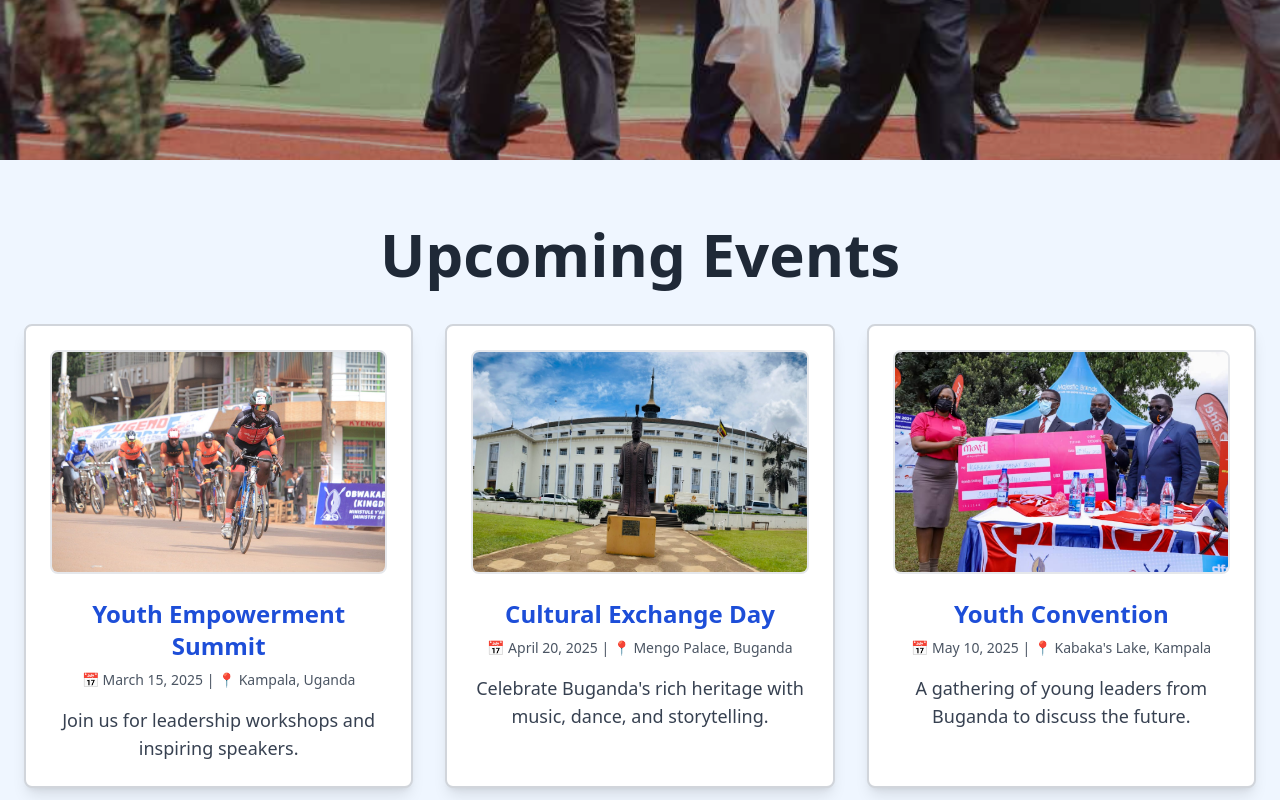
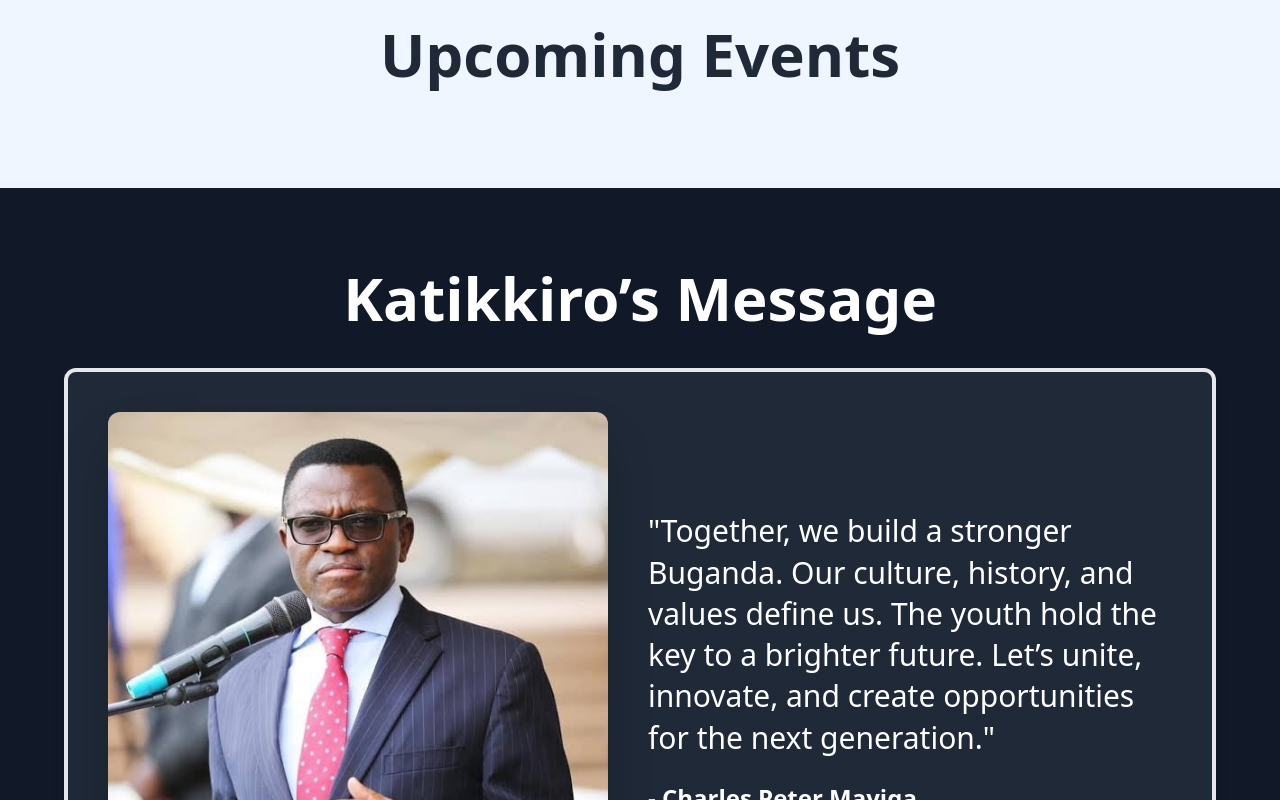
Before and after one commit to mperwe/buganda-yiyo, a React (Create React App) app: page / in a window 1280 px wide. Shown: the part 640-1440 px from the top of the page. Built offline with nearby package versions, Linux system fonts and the light colour scheme.

Commit message:
fxing slider images

```diff
--- a/src/pages/Home.js
+++ b/src/pages/Home.js
@@ -32,16 +32,16 @@ const Home = () => {
   return (
     <div className="bg-blue-50 min-h-screen">
       {/* Hero Section */}
-      <section className="relative w-full h-[100vh] pt-16">
+      <section className="relative w-full h-[75vh] pt-16">
         <Slider {...sliderSettings} className="absolute top-0 left-0 w-full h-full">
           {[Kabaka4, Kabaka3, bug10, bug1, bug4, bug5, bug9, bug7, bug8]
             .filter(Boolean) // Ensures no undefined values
             .map((image, index) => (
-              <div key={index} className="w-full h-[100vh] flex justify-center items-center relative">
+              <div key={index} className="w-full h-[75vh] flex justify-center items-center relative">
                 <img
                   src={image}
                   alt={`Slide ${index + 1}`}
-                  className="w-full h-full object-cover"
+                  className="w-full h-full object-cover border-8 border-blue-900"  // Dark blue border
                 />
                 <div className="absolute inset-0 bg-black/30 flex flex-col items-center justify-center text-white text-center">
                   <h1 className="text-5xl md:text-6xl font-bold tracking-tight">
@@ -67,48 +67,7 @@ const Home = () => {
         <h2 className="text-5xl md:text-6xl font-bold mb-10 text-gray-800">Upcoming Events</h2>
         <div className="grid grid-cols-1 sm:grid-cols-2 lg:grid-cols-3 gap-8 px-6">
           {[
-            {
-              img: bug9,
-              title: "Youth Empowerment Summit",
-              date: "March 15, 2025",
-              location: "Kampala, Uganda",
-              description: "Join us for leadership workshops and inspiring speakers.",
-            },
-            {
-              img: bug7,
-              title: "Cultural Exchange Day",
-              date: "April 20, 2025",
-              location: "Mengo Palace, Buganda",
-              description: "Celebrate Buganda's rich heritage with music, dance, and storytelling.",
-            },
-            {
-              img: bug8,
-              title: "Youth Convention",
-              date: "May 10, 2025",
-              location: "Kabaka's Lake, Kampala",
-              description: "A gathering of young leaders from Buganda to discuss the future.",
-            },
-            {
-              img: bug9,
-              title: "Buganda Heritage Exhibition",
-              date: "June 12, 2025",
-              location: "Buganda Kingdom",
-              description: "Discover the rich artifacts and history of Buganda's culture.",
-            },
-            {
-              img: bug7,
-              title: "Music & Dance Festival",
-              date: "July 20, 2025",
-              location: "Kampala, Uganda",
-              description: "Join us for an exciting festival celebrating Buganda's musical heritage.",
-            },
-            {
-              img: bug8,
-              title: "Traditional Foods Festival",
-              date: "August 10, 2025",
-              location: "Buganda Region",
-              description: "Experience the flavors of Buganda through its traditional dishes.",
-            },
+            // Event details here (same as before)
           ].map((event, index) => (
             <div
               key={index}
```
Also changed, not shown: 1 other file (tests, documents, lock files or other folders).
